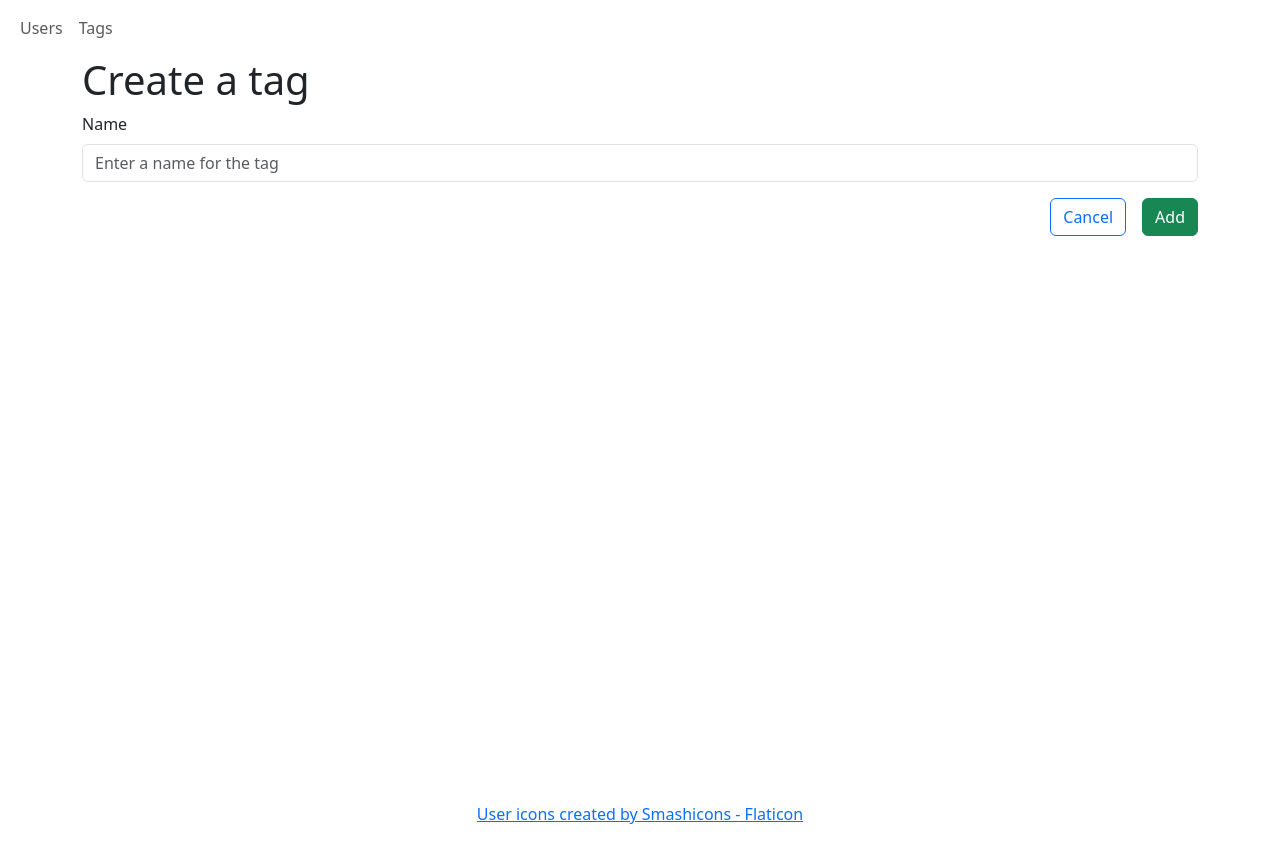
After one commit to denz93/springboard-23.1-sqlalchemy-intro, a Flask app: page /tags/new in a window 1280 px wide. The commit adds this page. Run offline with Flask 3, Linux system fonts and the light colour scheme.

Commit message:
implement part 3 with tags related

```diff
--- a/app.py
+++ b/app.py
@@ -1,7 +1,7 @@
 """Blogly application."""
 
 from flask import Flask, redirect, render_template, request, flash
-from models import db, connect_db, User, Post
+from models import db, connect_db, User, Post, Tag
 from sqlalchemy.exc import SQLAlchemyError
 from sqlalchemy import select
 from config import DevConfig, ProdConfig, TestingConfig
@@ -25,8 +25,7 @@ def load_config(mode='dev'):
 def create_app():
   config = load_config()
   app = Flask(__name__)
-
-  app.secret_key = config.SECRECT_KEY
+  app.secret_key = config.SECRET_KEY
   app.config.from_object(config)
   app.jinja_env.filters['datetime'] = datetime_format
   connect_db(app)
@@ -108,7 +107,8 @@ def create_app():
     if user is None:
       flash(f"Cannot find user with id '{user_id}'")
       render_template('new-post.html')
-    return render_template('new-post.html', user=user)
+    tags = db.session.query(Tag).all()
+    return render_template('new-post.html', user=user, tags=tags)
 
   @app.post('/users/<int:user_id>/posts/new')
   def create_post(user_id):
@@ -121,6 +121,8 @@ def create_app():
       content = request.form.get('content'),
       author = user
       )
+    tags = list(map(lambda tag_id: Tag(id=tag_id), request.form.getlist('tags[]', [])))
+    post.tags = tags
     db.session.add(post)
     db.session.commit()
     return redirect(f'/users/{user_id}')
@@ -135,19 +137,28 @@ def create_app():
   @app.get('/posts/<int:post_id>/edit')
   def edit_post_page(post_id):
     post = db.session.get(Post, post_id)
+    all_tags = db.session.query(Tag)
     if post is None:
       flash(f"Cannot find post with id '{post_id}'", "error")
-    return render_template('edit-post.html', post=post)
+    return render_template('edit-post.html', post=post, all_tags=all_tags)
 
   @app.post('/posts/<int:post_id>/edit')
   def edit_post(post_id):
     post = db.session.get(Post, post_id)
     title = request.form.get('title')
     content = request.form.get('content')
+    tags = list(
+      map(
+        lambda tag_id: db.session.get(Tag, tag_id),
+        request.form.getlist('tags[]')
+      )
+    )
     if title and len(title) > 0:
       post.title = title
     if content and len(content) > 0:
       post.content = content
+    post.tags.clear()
+    post.tags.extend(tags)
     db.session.commit()
 
     return redirect(f'/posts/{post_id}')
@@ -158,4 +169,81 @@ def create_app():
       db.session.delete(post)
       db.session.commit()
     return redirect(f'/users/{post.author_id}')
+
+  @app.get('/tags/new')
+  def create_tag_page():
+    return render_template('new-tag.html')
+
+  @app.get('/tags')
+  def tags_page():
+    tags = db.session.query(Tag).all()
+    return render_template('tags.html', tags=tags)
+
+  @app.get('/tags/<int:tag_id>')
+  def tag_page(tag_id: int):
+    tag = db.session.get(Tag, tag_id)
+    return render_template('tag.html', tag=tag)
+
+  @app.get('/tags/<int:tag_id>/edit')
+  def edit_tag_page(tag_id: int):
+    tag = db.session.get(Tag)
+    return render_template('edit-tag.html', tag=tag)
+
+  @app.post('/tags/new')
+  def create_tag():
+    name = request.form.get('name', None)
+
+    if name is None or len(name) < 1:
+      flash('Tag name should be provided', 'error')
+      return redirect('/tags/new')
+    existingTag = db.session.query(Tag).filter(Tag.name == name).first()
+
+    if existingTag:
+      flash(f'Tag "{name}" already exists', 'error')
+      return redirect('/tags/new')
+
+    tag = Tag(name=name)
+    db.session.add(tag)
+    db.session.commit()
+    flash(f'Tag "{name}" created', 'success')
+    return redirect('/tags/new')
+
+  @app.post('/tags/<int:tag_id>/edit')
+  def edit_tag(tag_id: int):
+    name = request.form.get('name')
+
+    if name is None or len(name) < 1:
+      flash(f'Tag name is required', 'error')
+      return redirect(f'/tags/{tag_id}/edit')
+
+    existingTag = db.session.query(Tag).filter(Tag.id != tag_id, Tag.name == name).first()
+    if existingTag:
+      flash(f'Tag "{name}" already exists', 'error')
+      return redirect(f'/tags/{tag_id}/edit')
+
+    tag = db.session.get(Tag, tag_id)
+
+    if tag is None:
+      flash(f'Tag id "{tag_id}" not found', 'error')
+      return redirect(f'/tags/{tag_id}/edit')
+
+    tag.name = name
+    db.session.commit()
+
+    flash(f'Tag name updated to "{name}"')
+    return redirect(f'/tags/{tag_id}/edit')
+
+
+  @app.post('/tags/<int:tag_id>/delete')
+  def delete_tag(tag_id: int):
+    tag = db.session.get(Tag, tag_id)
+
+    if tag is None:
+      flash(f'Tag "{tag_id}" already exists', 'error')
+      return redirect(f'/tags')
+
+    db.session.delete(tag)
+    db.session.commit()
+    flash(f'Tag "{tag.name}" deleted', 'success')
+    return redirect('/tags')
   return app
--- a/templates/base.html
+++ b/templates/base.html
@@ -25,7 +25,10 @@
       >
         <ul class="navbar-nav me-auto  mb-2 mb-md-0">
           <li class="nav-item ">
-            <a class="nav-link " href="/users">Users</a>
+            <a class="nav-link {{'active' if current_page == 'users' else ''}}" href="/users">Users</a>
+          </li>
+          <li class="nav-item ">
+            <a class="nav-link {{'active' if current_page == 'tags' else ''}}" href="/tags">Tags</a>
           </li>
         </ul>
       </div>
--- /dev/null
+++ b/templates/edit-tag.html
@@ -0,0 +1,6 @@
+{% extends 'new-tag.html' %}
+{% set title  = 'Edit a tag' %}
+{% block content %}
+  <button type="submit" class="btn btn-info " formaction="/tags" formmethod="GET">Cancel</button>
+  <button type="submit" class="btn btn-success " formaction="/tags/{{tag.id}}/edit" formmethod="POST">Edit</button>
+{% endblock %}
--- /dev/null
+++ b/templates/new-tag.html
@@ -0,0 +1,25 @@
+{% extends 'base.html' %}
+
+{% set title  = 'Create a tag' %}
+
+{% block content  %}
+  <form action="">
+    <div class="mb-3">
+      <label for="name-input" class="form-label">Name</label>
+      <input
+      class="form-control"
+      type="text"
+      name="name"
+      id="name-input"
+      placeholder="Enter a name for the tag"
+      value="{{tag.name if tag else ''}}"
+      >
+    </div>
+    <div class="d-flex gap-3 justify-content-end ">
+      {% block button_group %}
+        <button class="btn btn-outline-primary " type="submit" formaction="/tags" formmethod="GET">Cancel</button>
+        <button class="btn btn-success " type="submit" formaction="/tags/new" formmethod="POST">Add</button>
+      {% endblock %}
+    </div>
+  </form>
+{% endblock %}
--- a/templates/users.html
+++ b/templates/users.html
@@ -1,5 +1,6 @@
 {% extends 'base.html' %}
 {% set title = 'Users' %}
+{% set current_page  = 'users' %}
 {% block content %}
   <div class="container ">
     <ul>
```
Also changed, not shown: config.py (+3 -4 lines), models.py (+13 -0 lines), templates/edit-post.html (+7 -1 lines), templates/new-post.html (+8 -0 lines), templates/post.html (+9 -0 lines), templates/tag.html (added, +30 -0 lines), templates/tags.html (added, +11 -0 lines).
